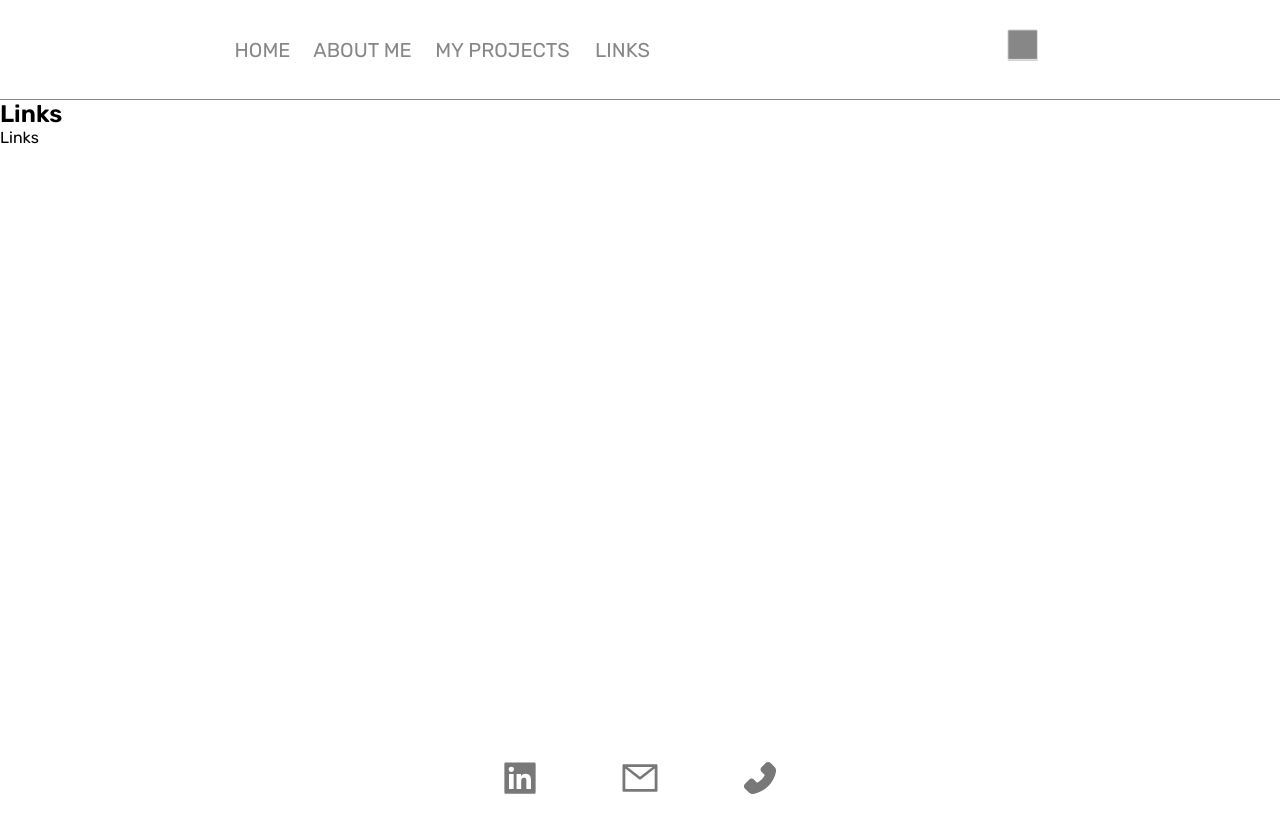
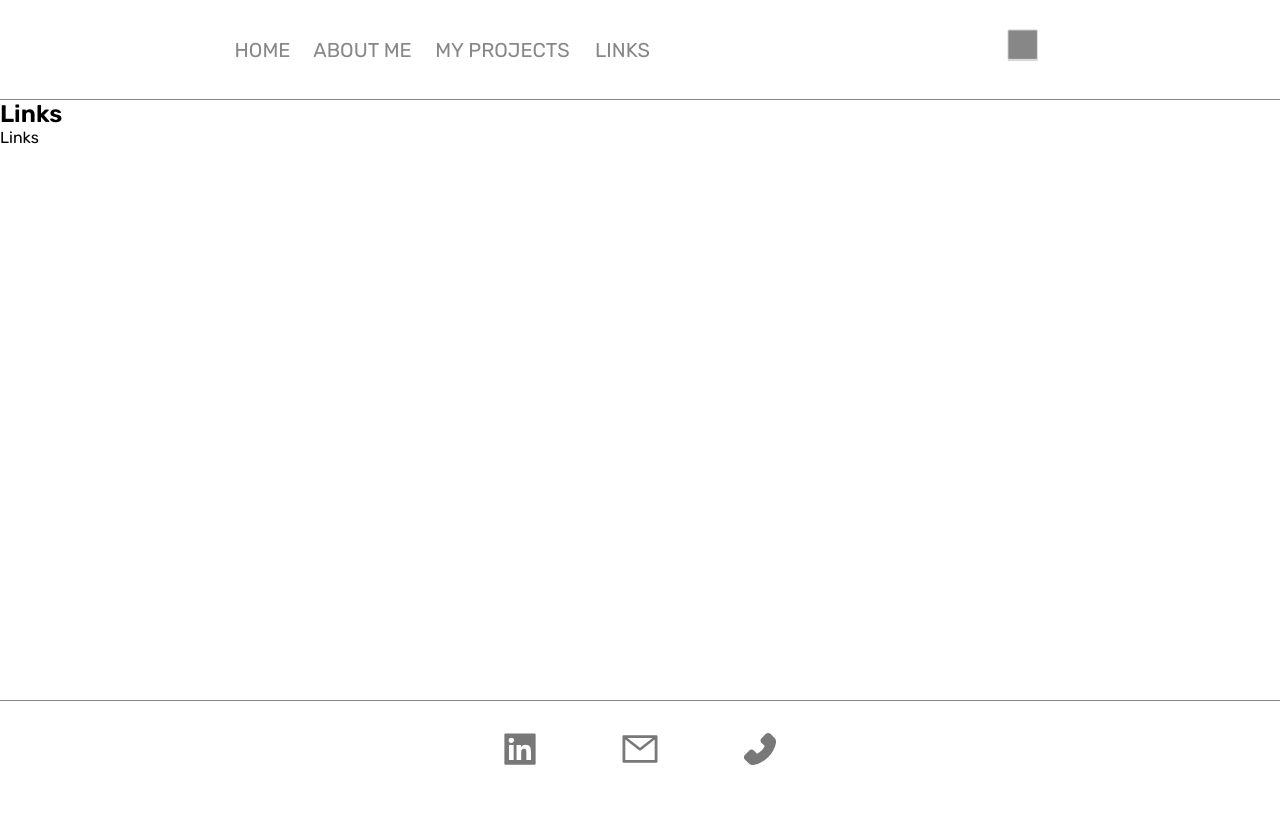
Before and after one commit to molekJ/profil-page, a React (Create React App) app: page /links in a window 1280 px wide. Built offline with nearby package versions, Linux system fonts and the light colour scheme.

Commit message:
redirect route added

```diff
--- a/src/App.tsx
+++ b/src/App.tsx
@@ -1,6 +1,11 @@
 import { Navbar } from "./components/Navbar/Navbar";
 import { GlobalStyle } from "./GlobalStyles";
-import { BrowserRouter as Router, Switch, Route } from "react-router-dom";
+import {
+  BrowserRouter as Router,
+  Switch,
+  Route,
+  Redirect,
+} from "react-router-dom";
 import { Home } from "./pages/Home/Home";
 import { AboutMe } from "./pages/AboutMe/AboutMe";
 import { Links } from "./pages/Links/Links";
@@ -15,6 +20,9 @@ function App() {
         <GlobalStyle />
         <Navbar></Navbar>
         <Switch>
+          <Route exact path="/profil-page">
+            <Redirect to="/" />
+          </Route>
           <Route path="/" exact component={Home} />
           <Route path="/about-me" component={AboutMe} />
           <Route path="/my-projects" component={MyProjects} />
--- a/src/GlobalStyles.tsx
+++ b/src/GlobalStyles.tsx
@@ -23,6 +23,7 @@ body {
     min-width: 100px;
     min-height: 100vh;
     font-family: 'Rubik', sans-serif;
+    overflow-x: scroll;
 }
 
     * {
--- a/src/components/Footer/FooterStyled.tsx
+++ b/src/components/Footer/FooterStyled.tsx
@@ -1,14 +1,14 @@
 import styled from "styled-components";
 
 export const Container = styled.div`
-  margin-top: 20px;
   height: 80px;
   display: flex;
   justify-content: center;
   align-items: center;
   color: var(--darkgrey2);
   background: var(--white);
-
+  border-top: solid 1px var(--darkgrey);
+  padding-top: 20px;
   a {
     margin: 0 40px;
     color: inherit;
--- a/src/pages/AboutMe/AboutMeStyled.tsx
+++ b/src/pages/AboutMe/AboutMeStyled.tsx
@@ -1,5 +1,5 @@
 import styled from "styled-components";
 
 export const Container = styled.div`
-  min-height: calc(100vh - 180px);
+  min-height: calc(100vh - 200px);
 `;
--- a/src/pages/Links/LinksStyled.tsx
+++ b/src/pages/Links/LinksStyled.tsx
@@ -1,5 +1,5 @@
 import styled from "styled-components";
 
 export const Container = styled.div`
-  min-height: calc(100vh - 180px);
+  min-height: calc(100vh - 200px);
 `;
```
